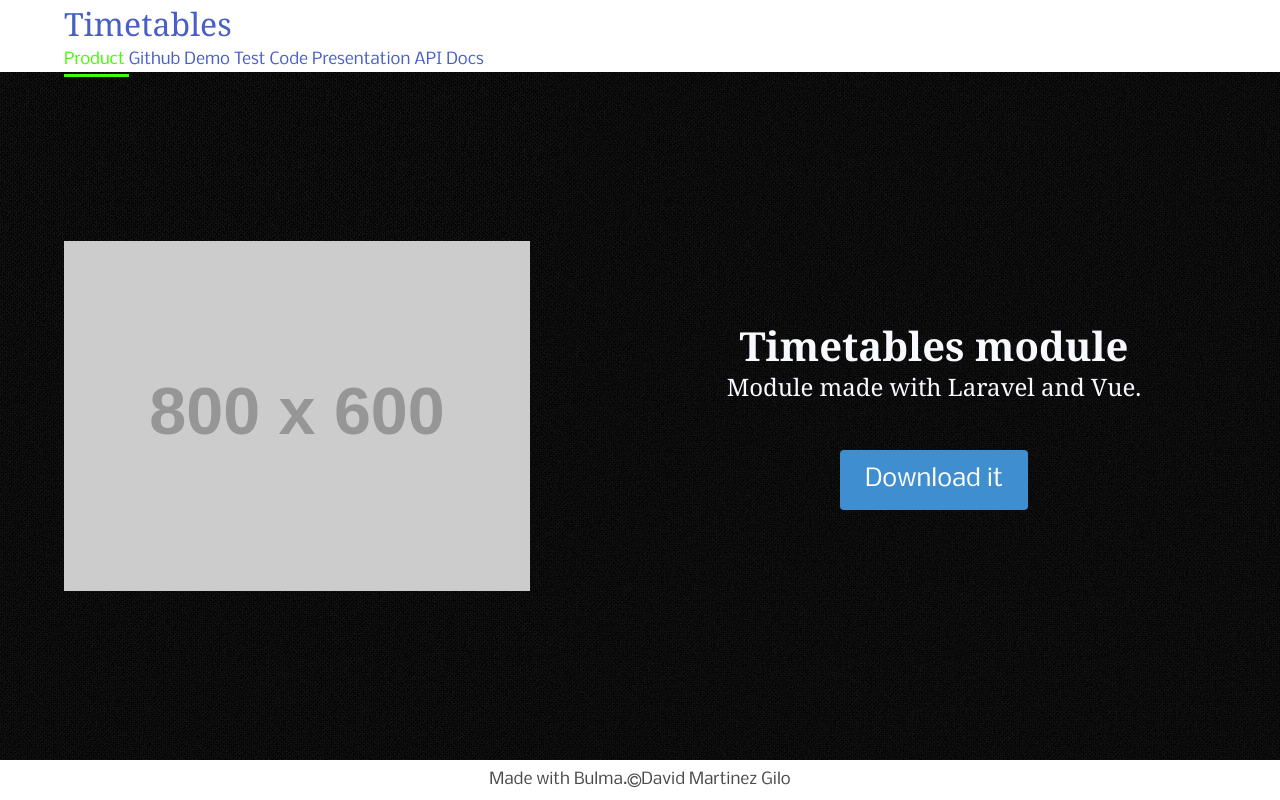
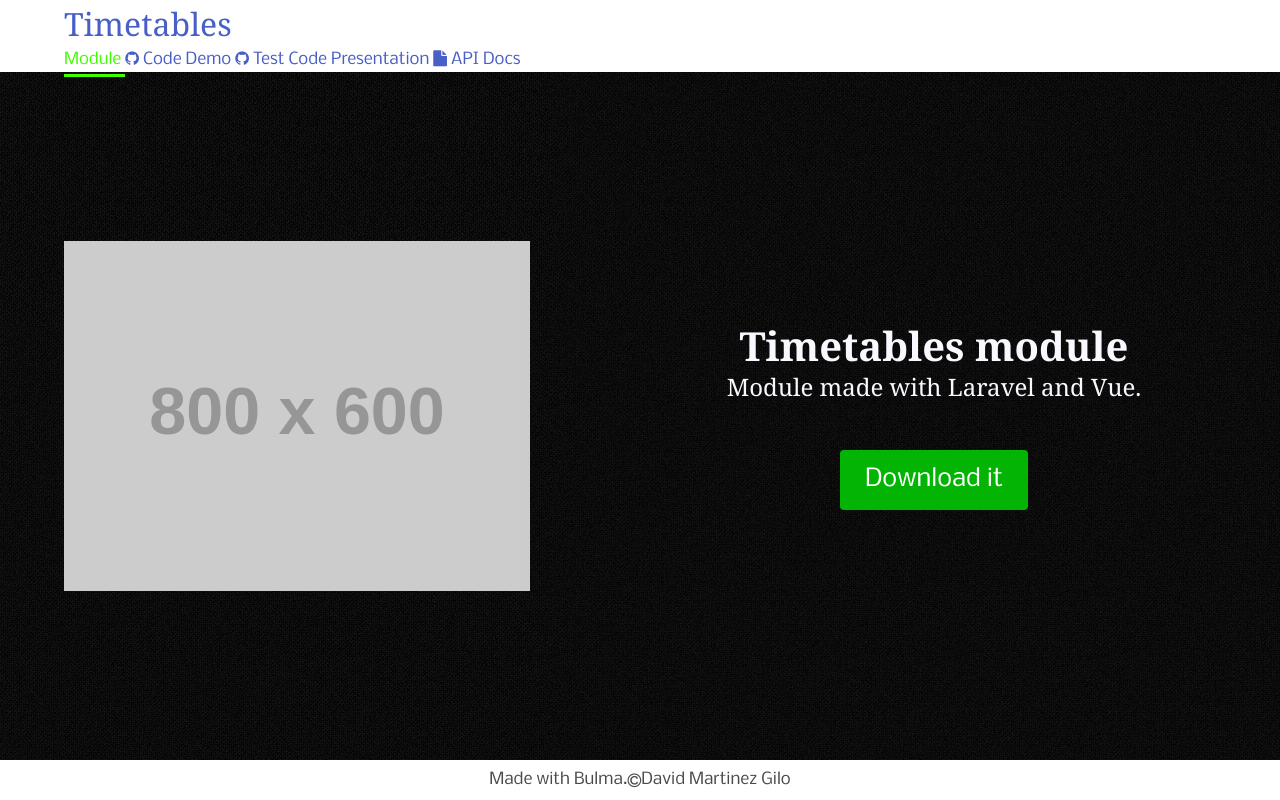
Before and after one commit to davidmgilo/LandingPage, a website: page index.html in a window 1280 px wide. Drawn offline with nearby package versions, Linux system fonts and the light colour scheme; placeholder pictures from the web are drawn by us; a web font is replaced by a local one.

Commit message:
color scheme - left links and capture of project

```diff
--- a/index.html
+++ b/index.html
@@ -28,7 +28,7 @@
   h1 {
     font-size: 2em;
   }
-  .button {
+  .button.is-info {
     background-color: #04B404;
   }
   a.nav-item.is-tab.is-active {
@@ -54,22 +54,22 @@
             </span>
             <div class="nav-right nav-menu">
               <a class="nav-item is-tab is-active">
-                Product
+                Module
               </a>
               <a class="nav-item is-tab">
-                Github
+                 <i class="fa fa-github" aria-hidden="true"></i> Code
               </a>
               <a class="nav-item is-tab">
                 Demo
               </a>
               <a class="nav-item is-tab">
-                Test Code
+                 <i class="fa fa-github" aria-hidden="true"></i> Test Code
               </a>
               <a class="nav-item is-tab">
                 Presentation
               </a>
               <a class="nav-item is-tab">
-                API Docs
+                 <i class="fa fa-file" aria-hidden="true"></i> API Docs
               </a>
             </div>
           </div>
```
